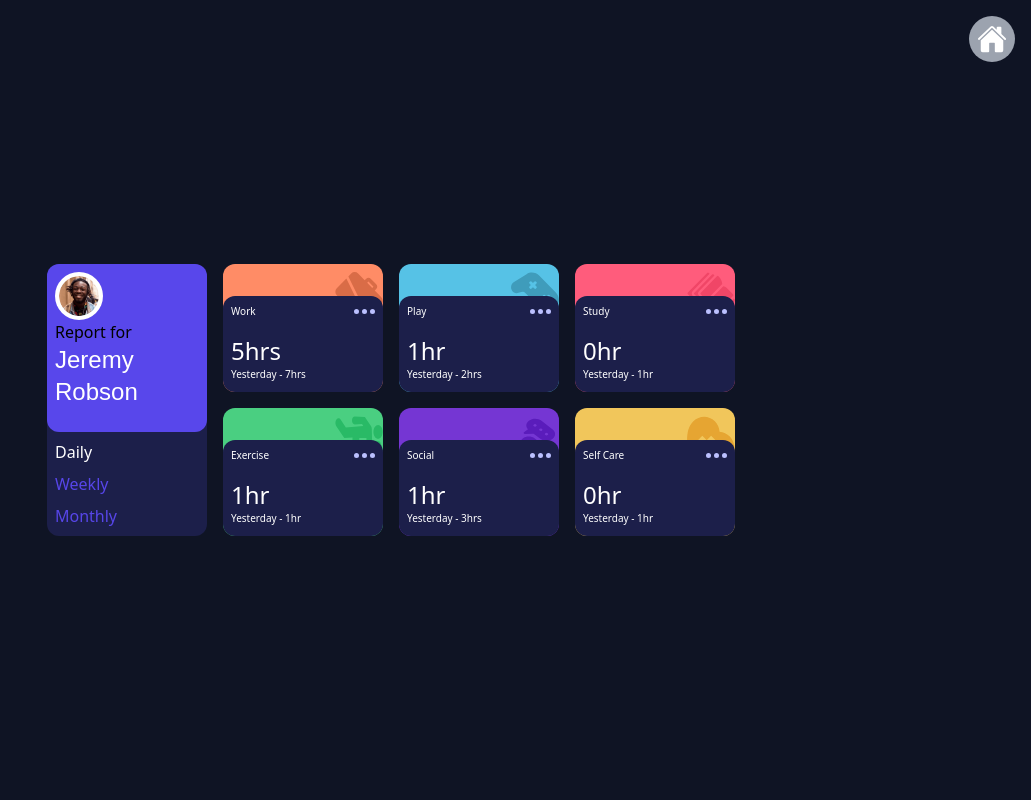
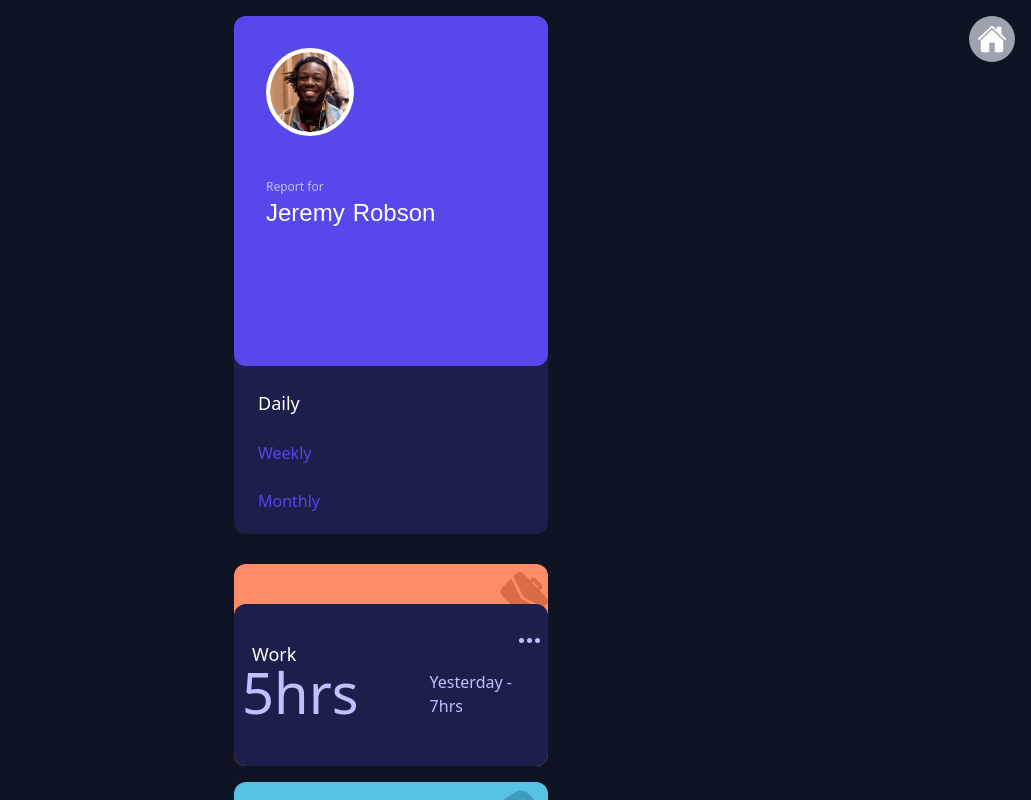
Before and after one commit to felipesdiseno/frontendmentor, a Next.js app: page /trackingtimepage in a window 1280 px wide. Shown: the whole page, without its empty margins (249-1280 px from the left). Built offline with nearby package versions, Linux system fonts and the light colour scheme.

Commit message:
finalizado

```diff
--- a/src/app/trackingtimepage/page.tsx
+++ b/src/app/trackingtimepage/page.tsx
@@ -19,8 +19,8 @@ function TrackingTimePage() {
       ? timeWeeklyInfo
       : timeMonthlyInfo;
   return (
-    <div className="h-screen w-screen bg-[#0F1424] flex items-center justify-center">
-      <div className="flex md:flex-row sm:flex-col gap-4">
+    <div className="h-screen w-screen bg-[#0F1424] flex items-start justify-center overflow-y-auto py-4">
+      <div className="flex md:flex-row sm:flex-col gap-[30px]">
         <TimeTRackingC
           selectedInterval={selectedInterval}
           setSelectedInterval={setSelectedInterval}
--- a/src/components/TimeTracking/activityCard.tsx
+++ b/src/components/TimeTracking/activityCard.tsx
@@ -1,11 +1,6 @@
 import React from "react";
 import { ITimeTrackingContent } from "../../../interfaces/ITimeTracking";
 
-// interface ActicyCardProps extends ITimeTrackingContent {
-//   daily: string;
-//   weekly: string;
-//   monthly: string;
-// }
 function ActivityCard({
   img,
 
@@ -14,10 +9,9 @@ function ActivityCard({
   description,
   color,
 }: ITimeTrackingContent) {
-  console.log(color);
   return (
     <div
-      className="flex flex-col  justify-end rounded-xl relative p-2 md:w-[160px] md:h-[128px] sm:w-[240px] sm:h-[112px]"
+      className="flex flex-col justify-end rounded-xl relative p-2 md:w-[255px] md:h-[284px] sm:w-[314px] sm:h-[202px]"
       style={{ backgroundColor: color }}
     >
       <div className="absolute top-2 right-0 z-0">
@@ -27,18 +21,24 @@ function ActivityCard({
           className="w-[48px] h-[48.63px]"
         />
       </div>
-      <div className="bg-[#1C1F4A] flex flex-col hover:cursor-pointer hover: rounded-xl md:w-[160px] md:h-[96px] sm:w-[240px] sm:h-[84px] z-10 absolute bottom-0 left-0 right-0 mx-auto">
+      <div className="bg-[#1C1F4A] flex flex-col hover:cursor-pointer hover: rounded-xl md:w-[255px] md:h-[244px] sm:w-[314px] sm:h-[162px] z-10 absolute bottom-0 left-0 right-0 mx-auto">
         <div className="flex flex-row justify-between items-center w-full p-2 ">
-          <h3 className="text-[10px] text-white">{title}</h3>
+          <h3 className="text-lg text-white mt-[28px] sm:mt-[28px] sm:ml-[10px]">
+            {title}
+          </h3>
           <img
             src="/timeTracking/icon-ellipsis.svg"
             alt="imageDescription"
             className="text-white"
           />
         </div>
-        <div className="p-2">
-          <h3 className="text-2xl text-white">{duration}</h3>
-          <h4 className="text-[10px] text-white">{description}</h4>
+        <div className="p-2 sm:h-[32px] flex sm:flex-row sm:items-center sm:justify-center sm:gap-[43px]">
+          <span className="text-[56px] sm:text-8 text-[#BDC1FF]">
+            {duration}
+          </span>
+          <span className="text-4 text-[#BDC1FF] sm:mt-1 sm:ml-[28px] ">
+            {description}
+          </span>
         </div>
       </div>
     </div>
--- a/src/components/TimeTracking/index.tsx
+++ b/src/components/TimeTracking/index.tsx
@@ -5,47 +5,61 @@ function TimeTRackingC({
   setSelectedInterval,
 }: TimeTrackingCProps) {
   return (
-    <div className="flex md:flex-row sm:flex-col gap-6 md:w-[160px] md:h-[272px] sm:w-[240px] sm:h-[74.66px] ">
-      <div className="flex flex-col bg-[#1C1F4A] rounded-xl">
-        <div className="bg-[#5847EB] rounded-xl p-2 md:flex-col sm:flex-row flex md:w-[160px] md:h-[181px] sm:w-[240px] sm:h-[74.66px]">
-          <div className="p-1 bg-white rounded-full flex  items-start w-fit">
+    <div className="flex flex-col h-[518px] bg-[#1C1F4A] rounded-[12px] ">
+      <div className="bg-[#5847EB] w-[255px] h-[350px] sm:w-[314px] rounded-xl px-8">
+        <div className="p-1 bg-white rounded-full flex  items-start w-fit mt-8">
           <img
             src="/timeTracking/image-jeremy.png"
             alt="profile picture"
-              className="w-[40px] h-[40px] rounded-full"
+            className="w-[80px] h-[80px] rounded-full"
           />
         </div>
-          <h3>Report for</h3>
-          <h2 className="text-white text-2xl font-rubik">Jeremy Robson</h2>
+        <h3 className="md:text-base sm:text-xs text-[#bdc1ff] mt-[43px]">
+          Report for
+        </h3>
+        <div className="flex md:flex-col sm:flex-row ">
+          <h2 className="text-white text-[40px] sm:text-[24px] font-rubik">
+            Jeremy
+          </h2>
+          <h2 className="text-white text-[40px] md:mt-3 sm:text-[24px] font-rubik sm:ml-2 md:ml-0">
+            Robson
+          </h2>
         </div>
-        <div className="flex md:flex-col sm:flex-row gap-2 sm:justify-between sm:items-center md:items-start p-2">
+      </div>
+      {/* parte inferior targeta */}
+      <div className="w-[255px]  rounded-b-[12px] px-6">
         <h3
           onClick={() => setSelectedInterval("daily")}
-            className={`cursor-pointer ${
-              selectedInterval === "daily" ? "text-white" : "text-[#5746E9]"
+          className={`cursor-pointer mt-6 ${
+            selectedInterval === "daily"
+              ? "text-white text-[18px]"
+              : "text-[#5746E9]"
           }`}
         >
           Daily
         </h3>
         <h3
           onClick={() => setSelectedInterval("weekly")}
-            className={`cursor-pointer ${
-              selectedInterval === "weekly" ? "text-white" : "text-[#5746E9]"
+          className={`cursor-pointer mt-6  ${
+            selectedInterval === "weekly"
+              ? "text-white text-[18px]"
+              : "text-[#5746E9]"
           }`}
         >
           Weekly
         </h3>
         <h3
           onClick={() => setSelectedInterval("monthly")}
-            className={`cursor-pointer ${
-              selectedInterval === "monthly" ? "text-white" : "text-[#5746E9]"
+          className={`cursor-pointer mt-6  ${
+            selectedInterval === "monthly"
+              ? "text-white text-[18px]"
+              : "text-[#5746E9]"
           }`}
         >
           Monthly
         </h3>
       </div>
     </div>
-    </div>
   );
 }
 
--- a/tailwind.config.ts
+++ b/tailwind.config.ts
@@ -16,8 +16,8 @@ const config: Config = {
         rubik: ["Rubik", "sans-serif"],
       },
       screens: {
-        // sm: "375px",
-        // md: '1440px'
+        sm: "375px",
+        md: '1440px'
       },
       borderRadius: {
         lg: "var(--radius)",
```
Lines whose indentation alone changed are shown as unchanged.
